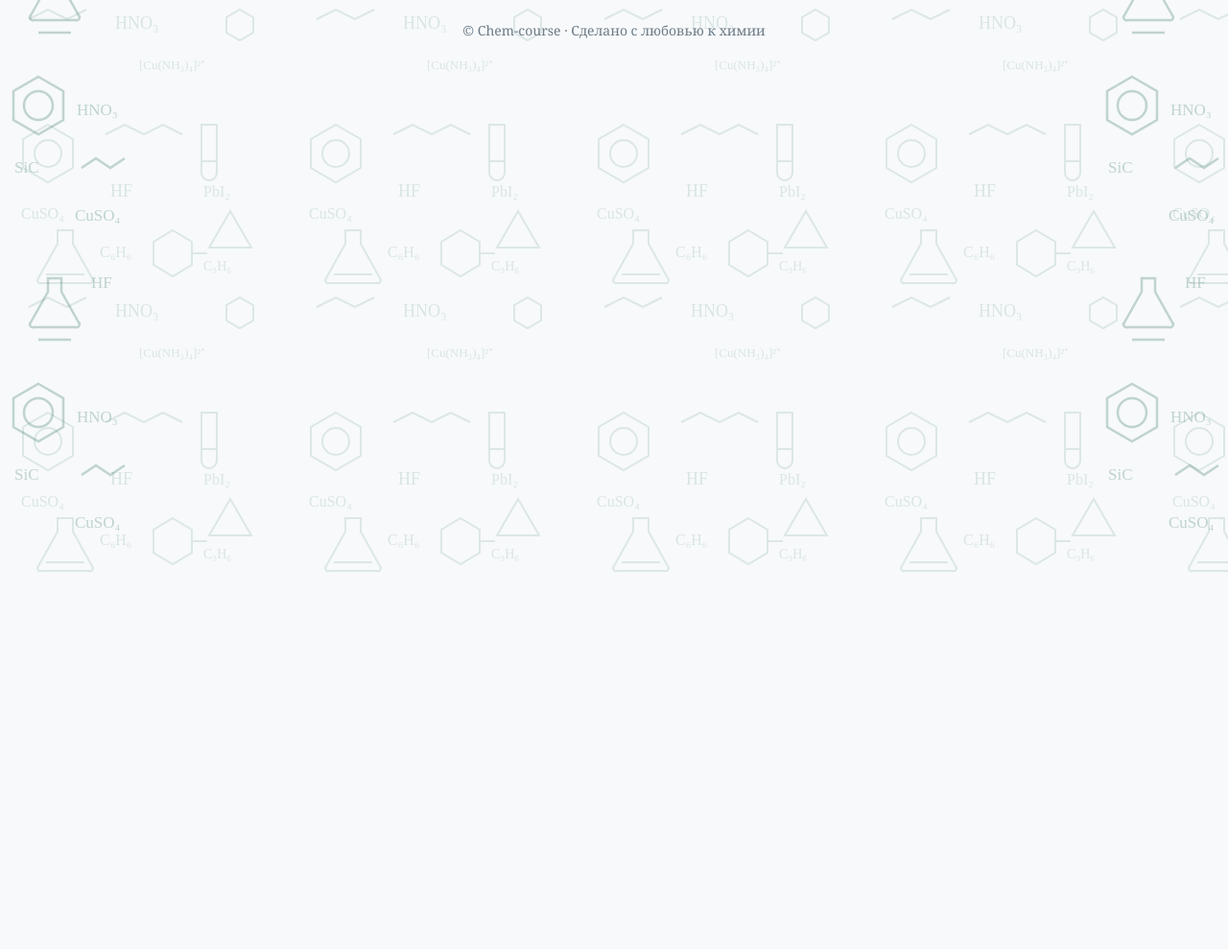
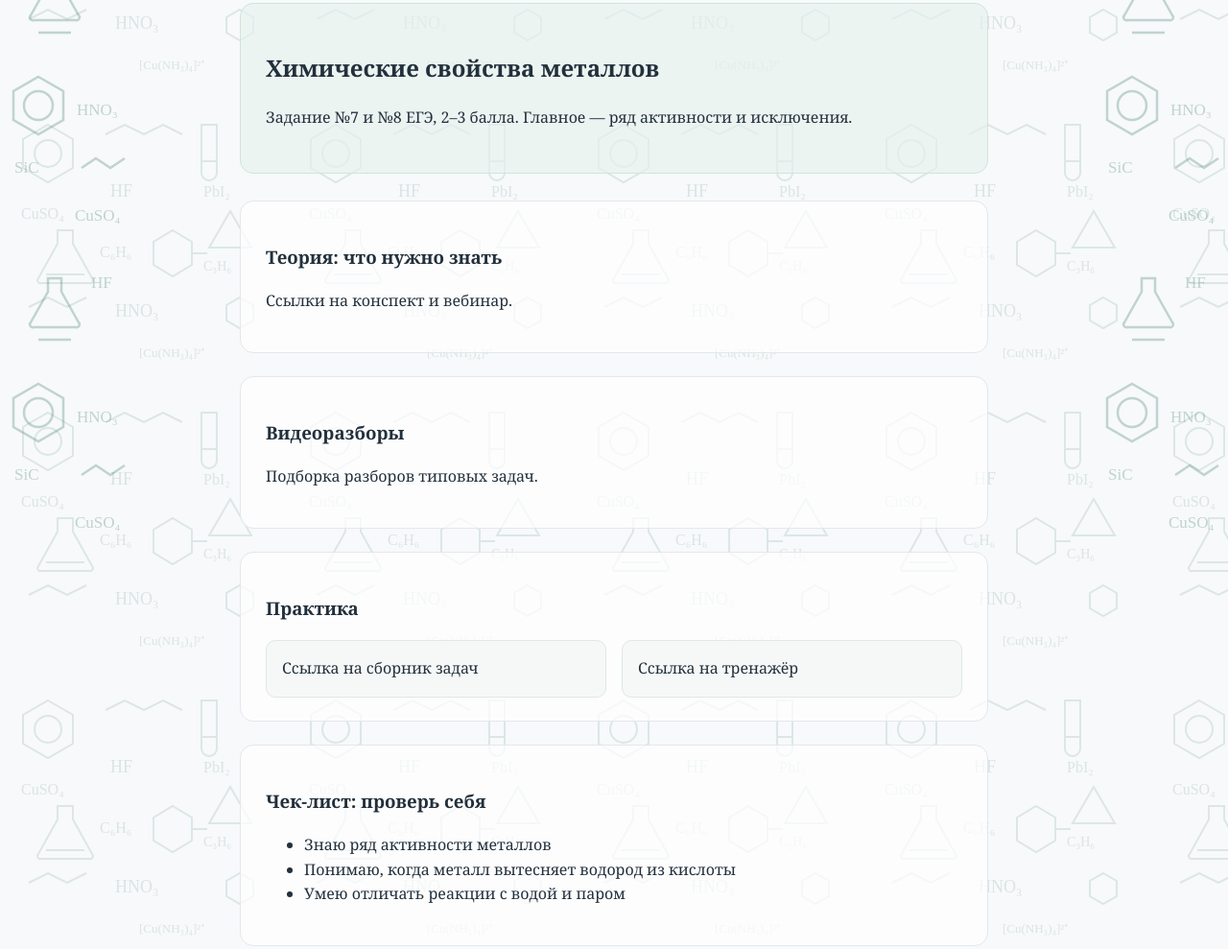
Before and after one commit to Shio-Wp993/chemcourse, a plain HTML site: page tema1_1.html in a window 1280 px wide. Shown: the part 200-1189 px from the top of the page at 96% size. Before the commit the page ends 800 px from the top, so only its background shows below. Drawn offline with Linux system fonts and the light colour scheme.

Commit message:
Update tema1_1.html

```diff
--- a/tema1_1.html
+++ b/tema1_1.html
@@ -17,6 +17,39 @@
 <section class="topic-header">
   <h2>1.1 Чистые вещества и смеси. Способы разделения смесей</h2>
 </section>
+  <!-- Первый экран -->
+<section class="hero">
+  <h1>Химические свойства металлов</h1>
+  <p>Задание №7 и №8 ЕГЭ, 2–3 балла. Главное — ряд активности и исключения.</p>
+</section>
+
+<!-- Блоки по порядку -->
+<section class="block">
+  <h3>Теория: что нужно знать</h3>
+  <p>Ссылки на конспект и вебинар.</p>
+</section>
+
+<section class="block">
+  <h3>Видеоразборы</h3>
+  <p>Подборка разборов типовых задач.</p>
+</section>
+
+<section class="block">
+  <h3>Практика</h3>
+  <div class="about-grid">
+    <div class="about-card">Ссылка на сборник задач</div>
+    <div class="about-card">Ссылка на тренажёр</div>
+  </div>
+</section>
+
+<section class="block">
+  <h3>Чек-лист: проверь себя</h3>
+  <ul>
+    <li>Знаю ряд активности металлов</li>
+    <li>Понимаю, когда металл вытесняет водород из кислоты</li>
+    <li>Умею отличать реакции с водой и паром</li>
+  </ul>
+</section>
 
   <footer>
   © Chem-course · Сделано с любовью к химии
```
